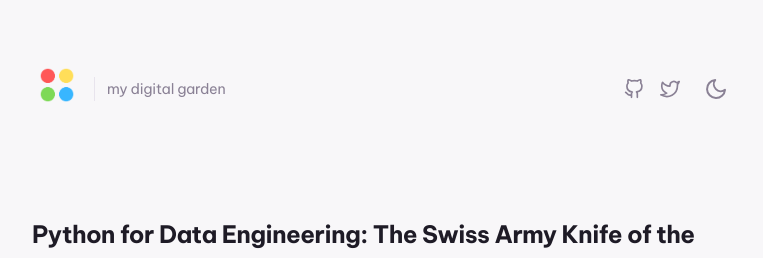
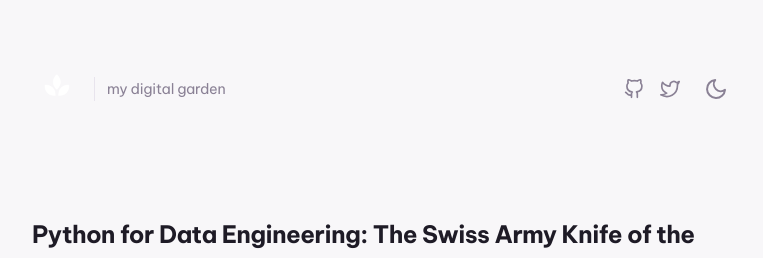
Before and after one commit to nileshhazra/second-brain, a Jekyll site: the page built from index.md, in a window 1280 px wide. Shown: the top 258 px of the page, without its empty margins (258-1021 px from the left). Built offline with Jekyll 4.4.1, drawn with Linux system fonts in a browser that asks for light colours.

Commit message:
update logo

```diff
--- a/_layouts/default.html
+++ b/_layouts/default.html
@@ -21,7 +21,7 @@
         <!-- <svg class="site-logo" width="32" height="32" viewBox="0 0 24 24" fill="none" stroke="currentColor" stroke-width="2" stroke-linecap="round" stroke-linejoin="round">
           <path d="M5,19V5 L19,19V5"></path>
         </svg> -->
-     <img src="{{ '/assets/logo.png' | relative_url }}" alt="Site Logo" width="50">
+     <img src="{{ '/assets/logo2.png' | relative_url }}" alt="Site Logo" width="50">
       </a>
       <div class="site-tagline">my digital garden</div>
     </div>
```
Also changed, not shown: assets/logo2.png (added).
